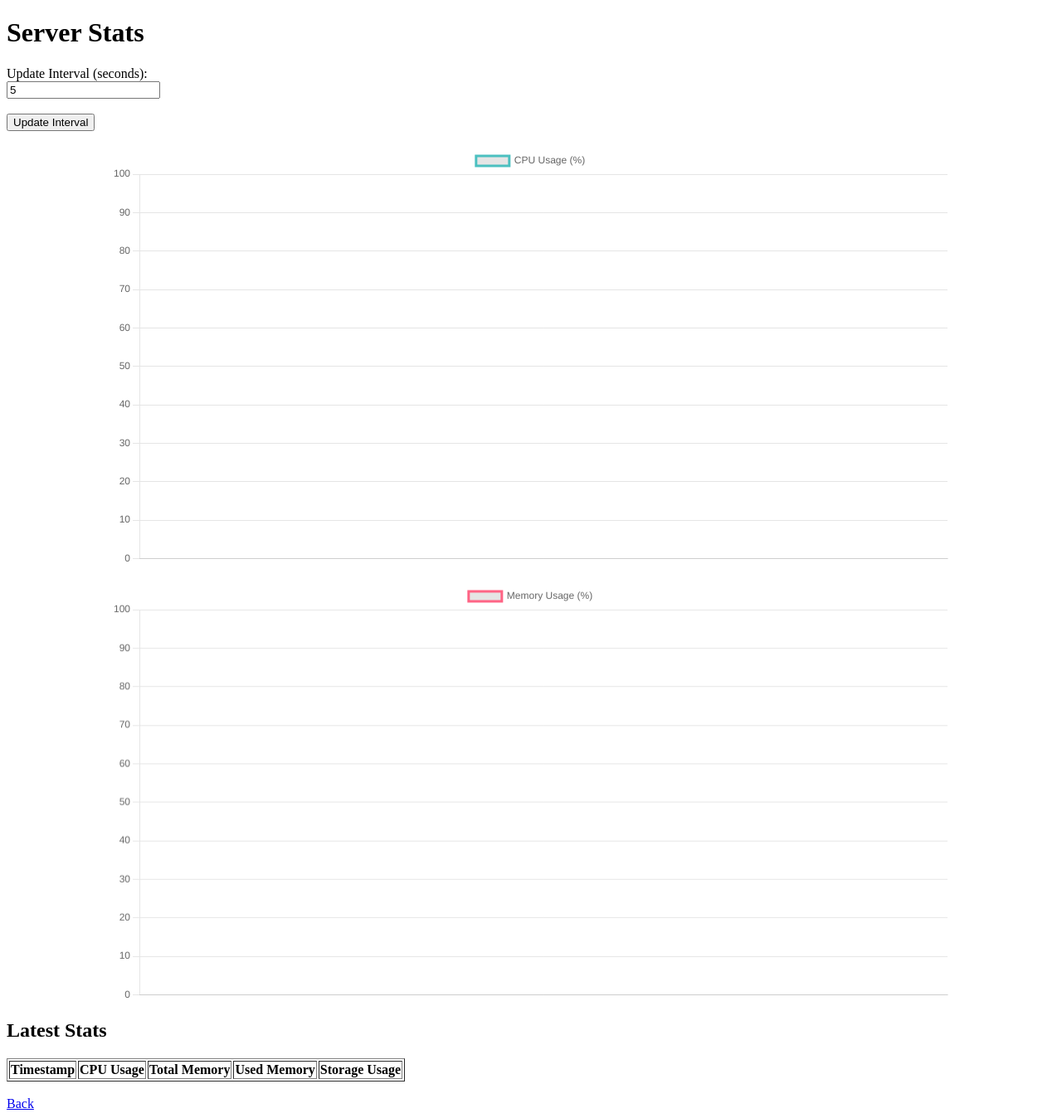
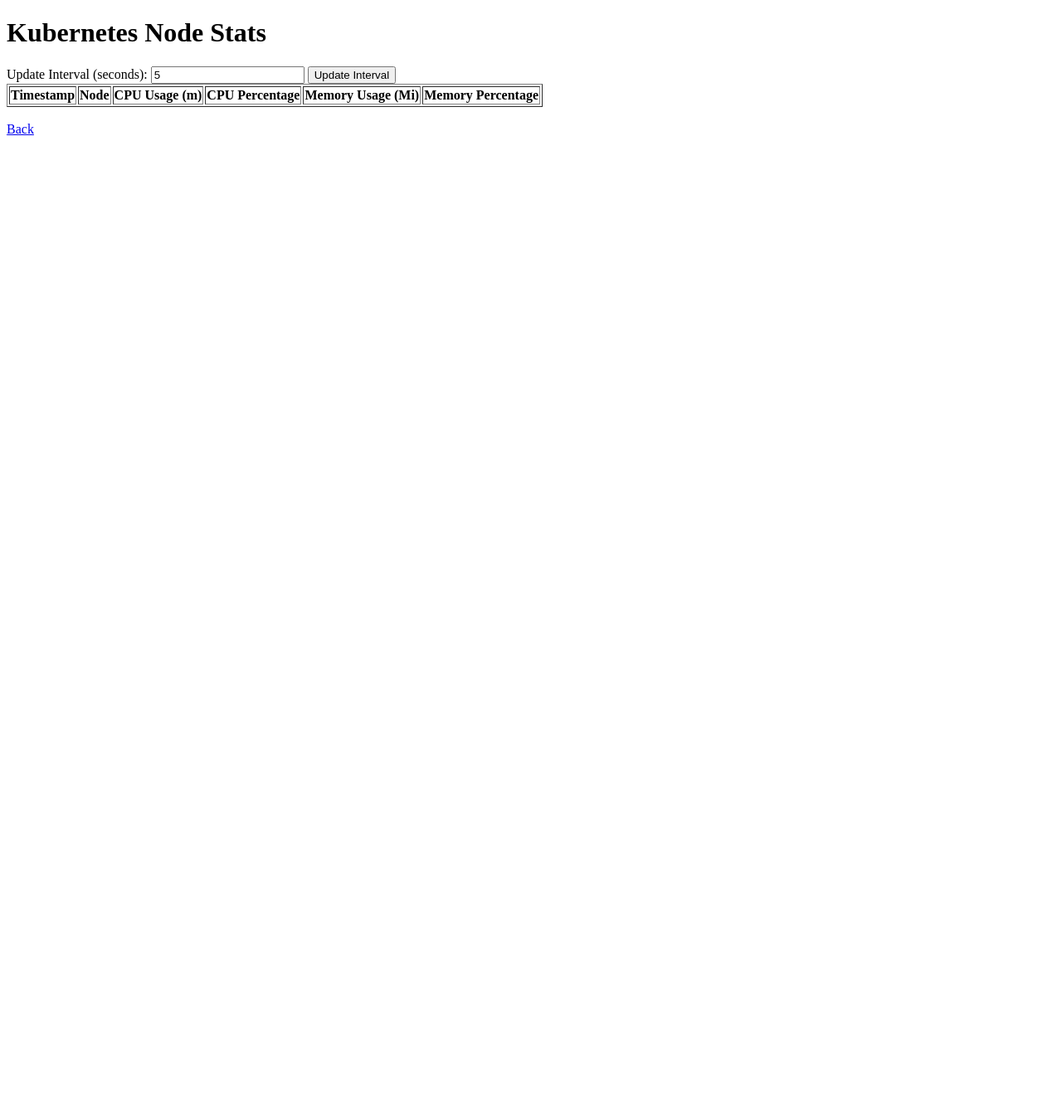
Before and after one commit to prasaisushant/monitoring-portal, a Flask app: page /result in a window 1280 px wide. Shown: the whole page at 83% size. After the commit the page ends 163 px from the top, so only its background shows below. Run offline with Flask 3, Linux system fonts and the light colour scheme; data that the repository does not hold is empty.

Commit message:
Node data reterive

```diff
--- a/app.py
+++ b/app.py
@@ -1,99 +1,82 @@
-from flask import Flask, render_template, request, redirect, url_for, jsonify
+from flask import Flask, render_template, request, redirect, url_for, jsonify  # Make sure redirect is imported
 import paramiko
-import re
+import time
 from threading import Thread
-import time
 
 app = Flask(__name__)
 
 # Global variables to store data and manage intervals
 server_data = []
-update_interval = 5  # Default interval in seconds
+intervals = []  # List to store intervals
 stop_thread = False
 
-def get_server_stats(ip, username, password, port):
+def get_kubernetes_node_stats(ip, username, password, port):
     try:
-        # Establish SSH connection
+        # Establish SSH connection to the Kubernetes master node
         ssh = paramiko.SSHClient()
         ssh.set_missing_host_key_policy(paramiko.AutoAddPolicy())
         ssh.connect(ip, port=port, username=username, password=password)
 
-        # Retrieve CPU usage from /proc/stat
-        stdin, stdout, stderr = ssh.exec_command("cat /proc/stat | grep '^cpu '")
-        cpu_line = stdout.read().decode().strip()
-        cpu_times = list(map(int, cpu_line.split()[1:]))
-        idle_time = cpu_times[3]
-        total_time = sum(cpu_times)
-        used_cpu = 100.0 * (1 - idle_time / total_time)
-
-        # Retrieve Memory usage from /proc/meminfo
-        stdin, stdout, stderr = ssh.exec_command("cat /proc/meminfo")
-        mem_info = stdout.read().decode().strip().split('\n')
-        mem_total = int(mem_info[0].split()[1]) // 1024  # Convert kB to MB
-        mem_free = int(mem_info[1].split()[1]) // 1024  # Convert kB to MB
-        mem_available = int(mem_info[2].split()[1]) // 1024  # Convert kB to MB
-        mem_used = mem_total - mem_available
-
-        # Retrieve Storage usage from df
-        stdin, stdout, stderr = ssh.exec_command("df -h --output=source,size,used,pcent | grep '^/'")
-        storage_lines = stdout.read().decode().strip().split('\n')
-        storage_usage = []
-        for line in storage_lines:
-            parts = re.split(r'\s+', line)
-            filesystem, total, used, used_percent = parts[0], parts[1], parts[2], parts[3]
-            storage_usage.append({
-                'filesystem': filesystem,
-                'total': total,
-                'used': used,
-                'used_percent': used_percent
-            })
+        # Execute kubectl command to get node stats
+        stdin, stdout, stderr = ssh.exec_command("kubectl top nodes --no-headers")
+        output = stdout.read().decode().strip()
 
         ssh.close()
 
+        # Parse the output into a structured format
+        lines = output.split("\n")
+        node_stats = []
+        for line in lines:
+            if line:
+                parts = line.split()
+                node_stats.append({
+                    'node': parts[0],
+                    'cpu_usage': parts[1],
+                    'cpu_percentage': parts[2],
+                    'memory_usage': parts[3],
+                    'memory_percentage': parts[4]
+                })
+
         return {
-            'cpu_usage': used_cpu,
-            'mem_total': mem_total,
-            'mem_used': mem_used,
-            'storage_usage': storage_usage
+            'node_stats': node_stats,
+            'timestamp': time.time()
         }
 
     except Exception as e:
         return {'error': str(e)}
 
-
-
-
 def background_task(ip, username, password, port):
-    global server_data, stop_thread
+    global server_data, stop_thread, intervals
     while not stop_thread:
-        stats = get_server_stats(ip, username, password, port)
-        stats['timestamp'] = time.time()
-        server_data.append(stats)
-        # Keep only the last 100 data points
-        if len(server_data) > 100:
-            server_data = server_data[-100:]
-        time.sleep(update_interval)
+        for interval in intervals:
+            stats = get_kubernetes_node_stats(ip, username, password, port)
+            server_data.append(stats)
+            # Keep only the last 100 data points
+            if len(server_data) > 100:
+                server_data = server_data[-100:]
+            time.sleep(interval)
 
 @app.route("/", methods=["GET", "POST"])
 def index():
-    global update_interval, stop_thread
+    global stop_thread, intervals
     if request.method == "POST":
         ip = request.form["ip"]
         username = request.form["username"]
         password = request.form["password"]
         port = int(request.form["port"])
-        update_interval = int(request.form["interval"])
+        new_interval = int(request.form["interval"])
 
         # Stop existing thread if running
         stop_thread = True
-        time.sleep(update_interval + 1)
+        time.sleep(max(intervals) + 1 if intervals else 1)  # Wait for the longest interval
 
         # Start new background thread
         stop_thread = False
+        intervals = [new_interval]
         thread = Thread(target=background_task, args=(ip, username, password, port))
         thread.start()
 
-        return redirect(url_for('result'))
+        return redirect('/result')
 
     return render_template("index.html")
 
@@ -108,9 +91,9 @@ def stats():
 
 @app.route("/update_interval", methods=["POST"])
 def update_interval():
-    global update_interval
+    global intervals
     new_interval = int(request.form["interval"])
-    update_interval = new_interval
+    intervals = [new_interval]
     return jsonify({"status": "success", "new_interval": new_interval})
 
 if __name__ == "__main__":
--- a/templates/result.html
+++ b/templates/result.html
@@ -1,157 +1,80 @@
-
 <!DOCTYPE html>
 <html lang="en">
 <head>
     <meta charset="UTF-8">
     <meta name="viewport" content="width=device-width, initial-scale=1.0">
-    <title>Server Stats Results</title>
-    <script src="https://code.jquery.com/jquery-3.6.0.min.js"></script>
-    <script src="https://cdn.jsdelivr.net/npm/chart.js"></script>
-    <style>
-        .chart-container {
-            width: 80%;
-            margin: 20px auto;
+    <title>Kubernetes Node Stats Results</title>
+    <script>
+        let fetchInterval = 5000; // Default interval of 5 seconds
+        let intervalId;
+
+        function fetchStats() {
+            fetch('/stats')
+                .then(response => response.json())
+                .then(data => {
+                    const tableBody = document.getElementById('statsTableBody');
+                    tableBody.innerHTML = '';  // Clear existing data
+
+                    data.forEach(entry => {
+                        entry.node_stats.forEach(stat => {
+                            const row = document.createElement('tr');
+                            row.innerHTML = `
+                                <td>${new Date(entry.timestamp * 1000).toLocaleString()}</td>
+                                <td>${stat.node}</td>
+                                <td>${stat.cpu_usage}</td>
+                                <td>${stat.cpu_percentage}</td>
+                                <td>${stat.memory_usage}</td>
+                                <td>${stat.memory_percentage}</td>
+                            `;
+                            tableBody.appendChild(row);
+                        });
+                    });
+                });
         }
-    </style>
+
+        function updateInterval() {
+            const newInterval = parseInt(document.getElementById('intervalInput').value) * 1000;
+            if (intervalId) {
+                clearInterval(intervalId); // Clear the existing interval
+            }
+            fetchInterval = newInterval;
+            fetchStats(); // Fetch immediately
+            intervalId = setInterval(fetchStats, fetchInterval); // Set the new interval
+            // Update server-side interval
+            fetch('/update_interval', {
+                method: 'POST',
+                headers: { 'Content-Type': 'application/x-www-form-urlencoded' },
+                body: new URLSearchParams({ interval: newInterval / 1000 }) // Send interval in seconds
+            });
+        }
+
+        document.addEventListener('DOMContentLoaded', function() {
+            intervalId = setInterval(fetchStats, fetchInterval); // Initialize with default interval
+        });
+    </script>
 </head>
 <body>
-    <h1>Server Stats</h1>
-    <form id="intervalForm">
-        <label for="interval">Update Interval (seconds):</label><br>
-        <input type="number" id="interval" name="interval" value="5" min="1" required><br><br>
-        <input type="submit" value="Update Interval">
-    </form>
+    <h1>Kubernetes Node Stats</h1>
+    <label for="intervalInput">Update Interval (seconds):</label>
+    <input type="number" id="intervalInput" value="5" min="1">
+    <button onclick="updateInterval()">Update Interval</button>
 
-    <div class="chart-container">
-        <canvas id="cpuChart"></canvas>
-    </div>
-    <div class="chart-container">
-        <canvas id="memoryChart"></canvas>
-    </div>
-
-    <h2>Latest Stats</h2>
-    <table id="statsTable" border="1">
+    <table border="1">
         <thead>
             <tr>
                 <th>Timestamp</th>
-                <th>CPU Usage</th>
-                <th>Total Memory</th>
-                <th>Used Memory</th>
-                <th>Storage Usage</th>
+                <th>Node</th>
+                <th>CPU Usage (m)</th>
+                <th>CPU Percentage</th>
+                <th>Memory Usage (Mi)</th>
+                <th>Memory Percentage</th>
             </tr>
         </thead>
-        <tbody>
-            <!-- Rows will be populated here -->
+        <tbody id="statsTableBody">
+            <!-- Data will be injected here -->
         </tbody>
     </table>
     <br>
-    <a href="{{ url_for('index') }}">Back</a>
-
-    <script>
-        let cpuChart, memoryChart;
-
-        function initCharts() {
-            const cpuCtx = document.getElementById('cpuChart').getContext('2d');
-            cpuChart = new Chart(cpuCtx, {
-                type: 'line',
-                data: {
-                    labels: [],
-                    datasets: [{
-                        label: 'CPU Usage (%)',
-                        data: [],
-                        borderColor: 'rgb(75, 192, 192)',
-                        tension: 0.1
-                    }]
-                },
-                options: {
-                    responsive: true,
-                    scales: {
-                        y: {
-                            beginAtZero: true,
-                            max: 100
-                        }
-                    }
-                }
-            });
-
-            const memCtx = document.getElementById('memoryChart').getContext('2d');
-            memoryChart = new Chart(memCtx, {
-                type: 'line',
-                data: {
-                    labels: [],
-                    datasets: [{
-                        label: 'Memory Usage (%)',
-                        data: [],
-                        borderColor: 'rgb(255, 99, 132)',
-                        tension: 0.1
-                    }]
-                },
-                options: {
-                    responsive: true,
-                    scales: {
-                        y: {
-                            beginAtZero: true,
-                            max: 100
-                        }
-                    }
-                }
-            });
-        }
-
-        function updateCharts(data) {
-            const labels = data.map(d => new Date(d.timestamp * 1000).toLocaleTimeString());
-            const cpuData = data.map(d => d.cpu_usage);
-            const memData = data.map(d => (d.mem_used / d.mem_total) * 100);
-
-            cpuChart.data.labels = labels;
-            cpuChart.data.datasets[0].data = cpuData;
-            cpuChart.update();
-
-            memoryChart.data.labels = labels;
-            memoryChart.data.datasets[0].data = memData;
-            memoryChart.update();
-        }
-
-        function fetchStats() {
-            $.getJSON('/stats', function(data) {
-                updateCharts(data);
-
-                $('#statsTable tbody').empty();
-                data.slice(-1).forEach(function(stat) {
-                    var date = new Date(stat.timestamp * 1000);
-                    $('#statsTable tbody').append(
-                        '<tr>' +
-                        '<td>' + date.toLocaleString() + '</td>' +
-                        '<td>' + stat.cpu_usage.toFixed(2) + '%</td>' +
-                        '<td>' + stat.mem_total + ' MB</td>' +
-                        '<td>' + stat.mem_used + ' MB (' + (stat.mem_used / stat.mem_total * 100).toFixed(2) + '%)</td>' +
-                        '<td>' +
-                        stat.storage_usage.map(function(partition) {
-                            return partition.filesystem + ': ' + partition.used + ' / ' + partition.total + ' (' + partition.used_percent + ')';
-                        }).join('<br>') +
-                        '</td>' +
-                        '</tr>'
-                    );
-                });
-            });
-        }
-
-        $(document).ready(function() {
-            initCharts();
-            setInterval(fetchStats, 1000);  // Update every second
-
-            $('#intervalForm').on('submit', function(event) {
-                event.preventDefault();
-                var newInterval = $('#interval').val();
-                $.post('/update_interval', {interval: newInterval}, function(response) {
-                    if (response.status === 'success') {
-                        alert('Interval updated to ' + response.new_interval + ' seconds');
-                    } else {
-                        alert('Failed to update interval');
-                    }
-                });
-            });
-        });
-    </script>
+    <a href="/">Back</a>
 </body>
 </html>
```
Also changed, not shown: templates/index.html (added, +24 -0 lines).
